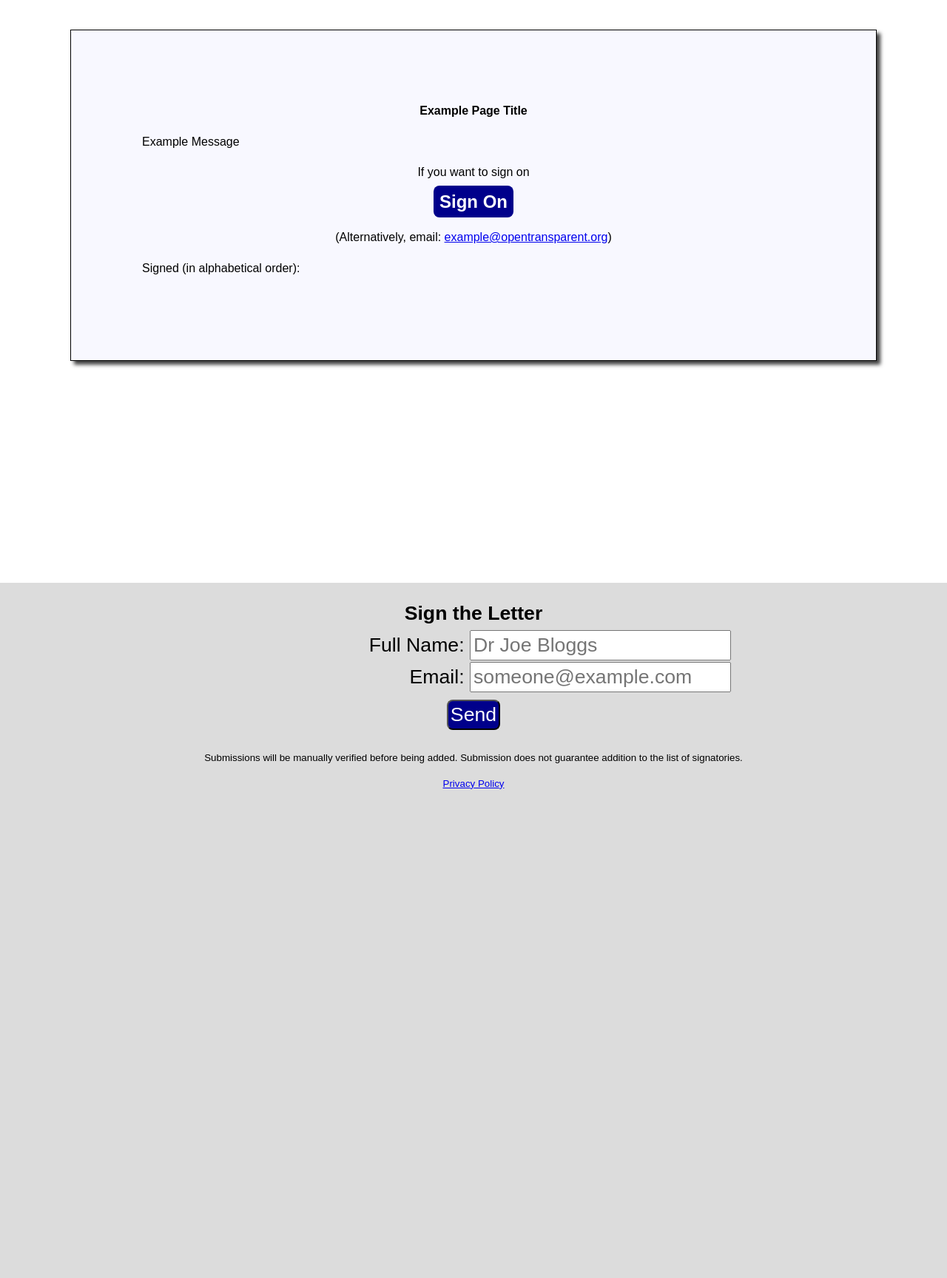
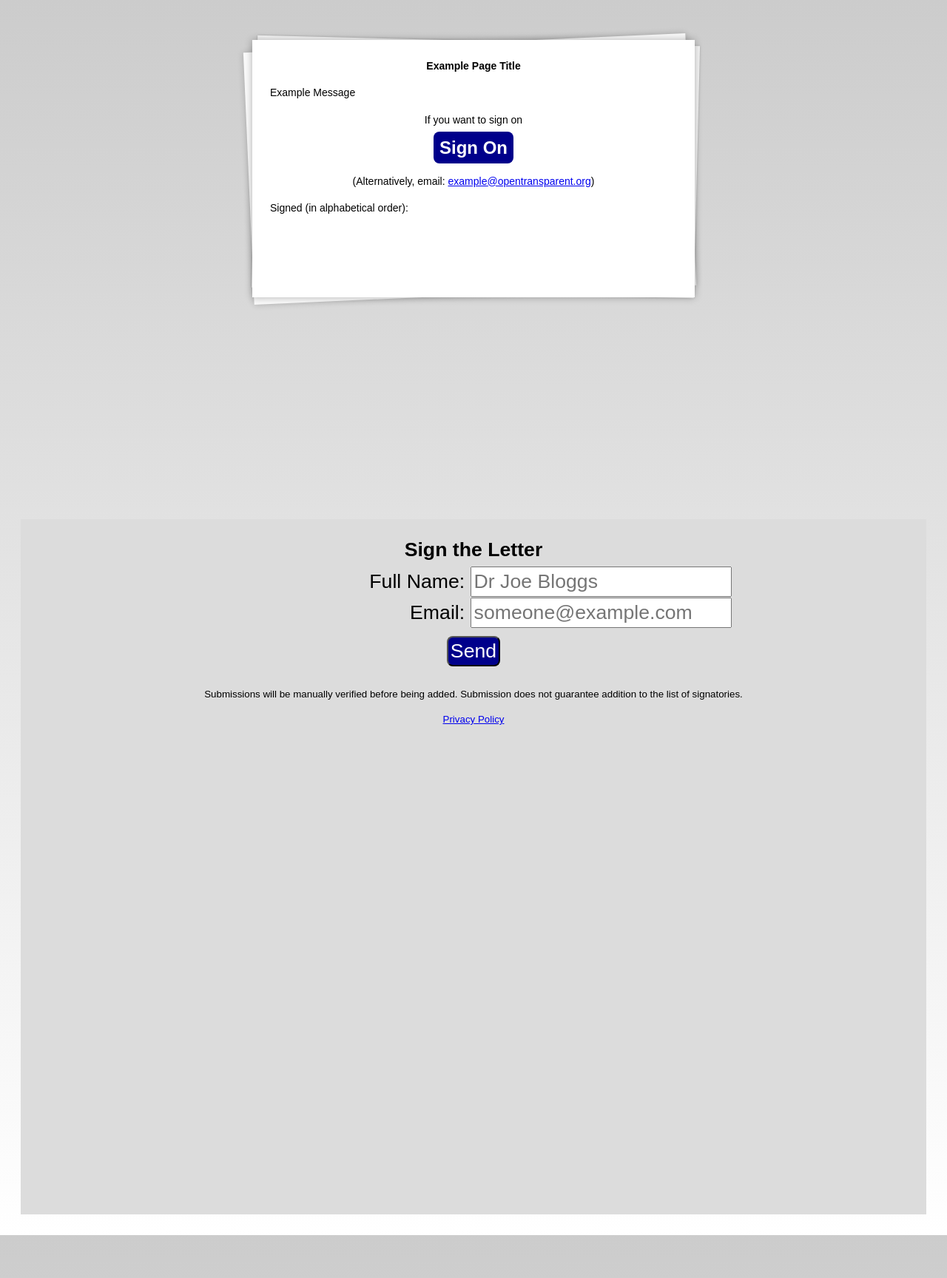
Before and after one commit to opentransparent/justice, a Jekyll site: the page built from index.html, in a window 1280 px wide. Shown: the whole page at 74% size. Built offline with Jekyll 4.4.1, drawn with Linux system fonts in a browser that asks for light colours; after the commit the page ends 1670 px from its top, so only the background shows below that.

Commit message:
Update default.html

```diff
--- a/_layouts/default.html
+++ b/_layouts/default.html
@@ -1,24 +1,9 @@
 <html>
 <head>
     <title>{{ page.title }}</title>
+    <link rel="stylesheet" type="text/css" href="/css/main.css">
 </head>
-<style>
-    body {margin:0;font-family:Century Gothic, CenturyGothic, AppleGothic, sans-serif;line-height:1.6}
-    .page {text-align:justify;margin:0 auto; margin-top:40px;border-style:solid; border-width:1px;padding:1in;width: 70vw;box-shadow: 5px 5px 5px 0px rgba(0,0,0,0.75);background-color:ghostwhite}
-    .page .title {text-align:center;font-weight:bold;}
-    .signon {text-align:center;margin-bottom:8px}
-    .signon>a {text-decoration:none;border-radius: 8px; background-color:darkblue;color:white;font-size:18pt;font-weight:bold;padding:8px}
-    .signon>a:hover {box-shadow: 0 5px 15px rgba(0,0,0,0.3);}
-    .signonalt {text-align:center;margin-bottom:8px}
-    #signonform {height:100vh;margin-top:300px;background-color:gainsboro;padding:20px;font-size:20pt;}
-    #signonform div {width:100%}
-    #signonform div input{font-size:20pt;padding:3px}
-    #signonform div label{display:inline-block;font-size:20pt;width:49%;text-align:right}
-    #signonform .buttondiv {text-align:center;margin-top:10px}
-    #signonform .button {font-size:20pt;background-color:darkblue;color:white;padding:3px;border-radius:8px}
-    #signonform .title {text-align:center;font-weight:bold;}
-    #signonform p {font-size:10pt;text-align:center}
-</style>
+
 <body>
 <div class="page">
 <div class="title">
@@ -36,7 +21,9 @@
 </p>
 <p>Signed (in alphabetical order):</p>
 <ol class="signatories">
-
+    {% for person in site.data.names %}
+    <li>{{ person.name }}</li>
+{% endfor %}
 </ol>
 
 </div>
```
